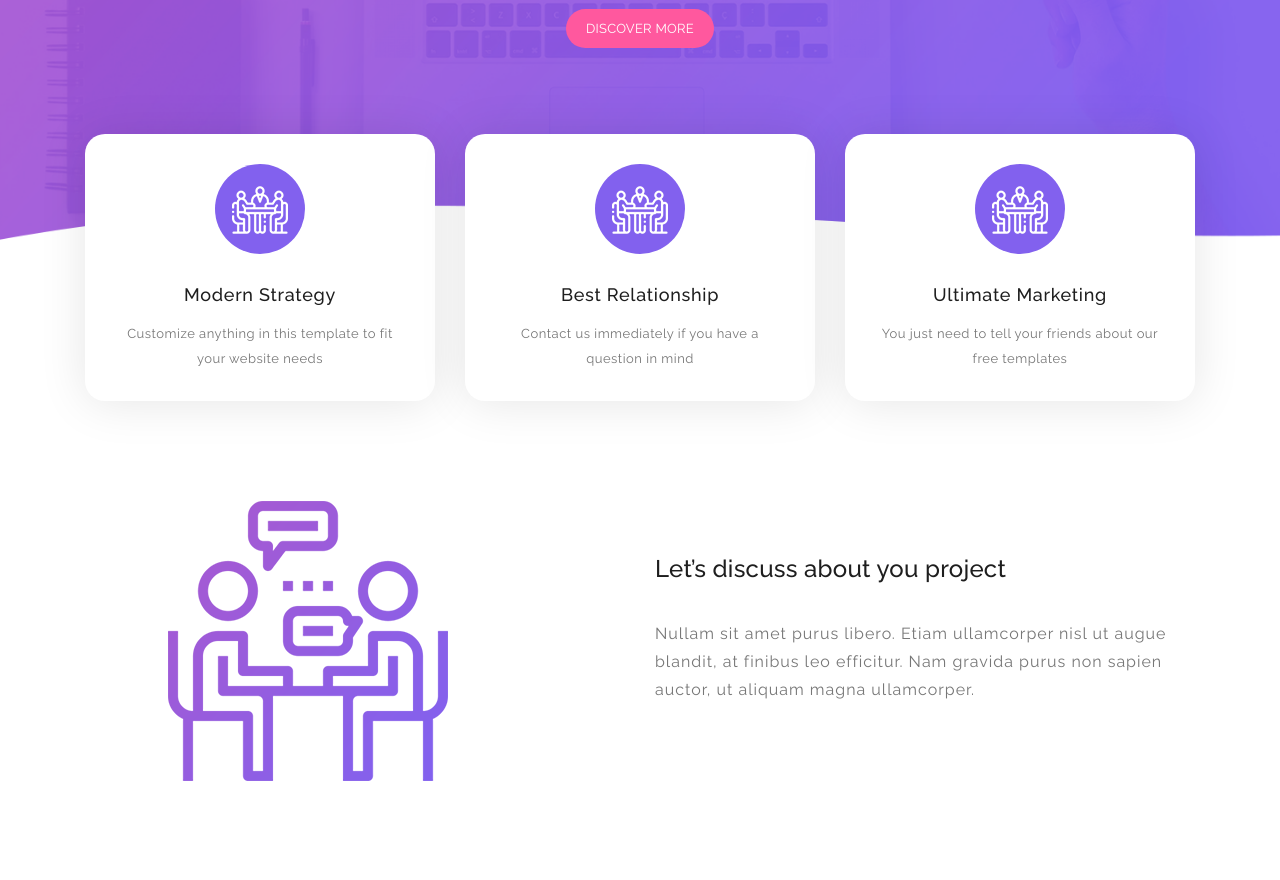
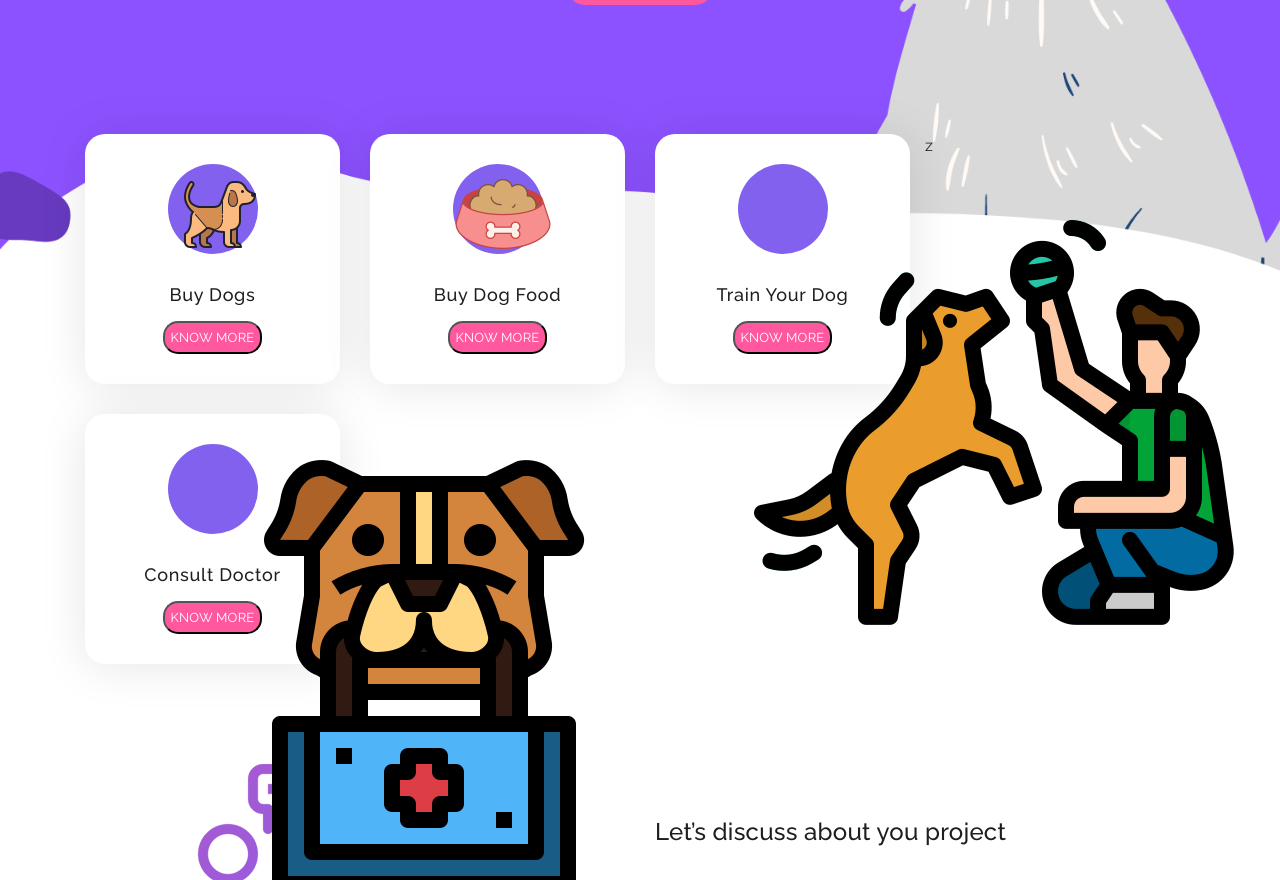
Before and after one commit to xrude/Dog-Kennel, a plain HTML site: page index.html in a window 1280 px wide. Shown: the part 476-1356 px from the top of the page. Drawn offline with Linux system fonts and the light colour scheme.

Commit message:
Iniital Pages  DOne

```diff
--- a/assets/css/templatemo-softy-pinko.css
+++ b/assets/css/templatemo-softy-pinko.css
@@ -644,7 +644,7 @@ welcome
   display: flex;
   align-items: center;
   justify-content: center;
-  background-image: url(../images/banner-bg.png);
+  background-image: url(../images/home-banner.png);
   background-repeat: no-repeat;
   background-position: center center;
   background-size: cover;
@@ -742,6 +742,21 @@ welcome
     line-height: 22px;
     margin-bottom: 40px;
   }
+}
+/* Button Know more Class */
+.button-know-more{
+  font-size: 13px;
+    border-radius: 15px;
+    padding: 5px;
+    /* padding: 12px 20px; */
+    background-color: #ff589e;
+    text-transform: uppercase;
+    color: #fff;
+    letter-spacing: 0.25px;
+    -webkit-transition: all 0.3s ease 0s;
+    -moz-transition: all 0.3s ease 0s;
+    -o-transition: all 0.3s ease 0s;
+    transition: all 0.3s ease 0s;
 }
 
 
@@ -766,6 +781,10 @@ features
   transition: all 0.3s ease 0s;
   position: relative;
   margin-bottom: 30px;
+}
+.add-zoom :hover{
+  transform: scale(1.1);
+
 }
 
 .features-small-item:hover .icon {
--- a/index.html
+++ b/index.html
@@ -45,7 +45,7 @@ https://templatemo.com/tm-535-softy-pinko
                     <nav class="main-nav">
                         <!-- ***** Logo Start ***** -->
                         <a href="#" class="logo">
-                            <img src="assets/images/logo.png" alt="Softy Pinko"/>
+                            <img src="assets/images/logo.png" alt="Softy Pinko" />
                         </a>
                         <!-- ***** Logo End ***** -->
                         <!-- ***** Menu Start ***** -->
@@ -77,9 +77,9 @@ https://templatemo.com/tm-535-softy-pinko
             <div class="container">
                 <div class="row">
                     <div class="offset-xl-3 col-xl-6 offset-lg-2 col-lg-8 col-md-12 col-sm-12">
-                        <h1>We provide the best <strong>strategy</strong><br>to grow up your <strong>business</strong></h1>
-                        <p>Softy Pinko is a professional Bootstrap 4.0 theme designed by Template Mo
-                        for your company at absolutely free of charge</p>
+                        <h1>We provide the best <strong>strategy</strong><br>to grow up your <strong>business</strong>
+                        </h1>
+
                         <a href="#features" class="main-button-slider">Discover More</a>
                     </div>
                 </div>
@@ -96,40 +96,52 @@ https://templatemo.com/tm-535-softy-pinko
                 <div class="col-lg-12">
                     <div class="row">
                         <!-- ***** Features Small Item Start ***** -->
-                        <div class="col-lg-4 col-md-6 col-sm-6 col-12" data-scroll-reveal="enter bottom move 50px over 0.6s after 0.2s">
+                        <div class="col-lg-3 col-md-6 col-sm-6 col-12 add-zoom"
+                            data-scroll-reveal="enter bottom move 50px over 0.6s after 0.2s">
                             <div class="features-small-item">
                                 <div class="icon">
-                                    <i><img src="assets/images/featured-item-01.png" alt=""></i>
+                                    <i><img src="assets/images/dog-buy.png" alt=""></i>
                                 </div>
-                                <h5 class="features-title">Modern Strategy</h5>
-                                <p>Customize anything in this template to fit your website needs</p>
+                                <h5 class="features-title">Buy Dogs</h5>
+                                <button class="button-know-more">Know More</button>
                             </div>
                         </div>
+
+                        <div class="col-lg-3 col-md-6 col-sm-6 col-12 add-zoom"
+                            data-scroll-reveal="enter bottom move 50px over 0.6s after 0.2s">
+                            <div class="features-small-item">
+                                <div class="icon">
+                                    <i><img src="assets/images/dog-food.png" alt=""></i>
+                                </div>
+                                <h5 class="features-title">Buy Dog Food</h5>
+                                <button class="button-know-more">Know More</button>
+                            </div>
+                        </div>
+                        <div class="col-lg-3 col-md-6 col-sm-6 col-12 add-zoom"
+                            data-scroll-reveal="enter bottom move 50px over 0.6s after 0.2s">
+                            <div class="features-small-item">
+                                <div class="icon">
+                                    <i><img src="assets/images/dog-trainer.png" alt=""></i>
+                                </div>
+                                <h5 class="features-title">Train Your Dog</h5>
+                                <button class="button-know-more">Know More</button>
+                            </div>
+                        </div>z
+
                         <!-- ***** Features Small Item End ***** -->
 
                         <!-- ***** Features Small Item Start ***** -->
-                        <div class="col-lg-4 col-md-6 col-sm-6 col-12" data-scroll-reveal="enter bottom move 50px over 0.6s after 0.4s">
+                        <div class="col-lg-3 col-md-6 col-sm-6 col-12 add-zoom"
+                            data-scroll-reveal="enter bottom move 50px over 0.6s after 0.2s">
                             <div class="features-small-item">
                                 <div class="icon">
-                                    <i><img src="assets/images/featured-item-01.png" alt=""></i>
+                                    <i><img src="assets/images/dog-docotor.png" alt=""></i>
                                 </div>
-                                <h5 class="features-title">Best Relationship</h5>
-                                <p>Contact us immediately if you have a question in mind</p>
+                                <h5 class="features-title">Consult Doctor</h5>
+                                <button class="button-know-more">Know More</button>
                             </div>
                         </div>
-                        <!-- ***** Features Small Item End ***** -->
 
-                        <!-- ***** Features Small Item Start ***** -->
-                        <div class="col-lg-4 col-md-6 col-sm-6 col-12" data-scroll-reveal="enter bottom move 50px over 0.6s after 0.6s">
-                            <div class="features-small-item">
-                                <div class="icon">
-                                    <i><img src="assets/images/featured-item-01.png" alt=""></i>
-                                </div>
-                                <h5 class="features-title">Ultimate Marketing</h5>
-                                <p>You just need to tell your friends about our free templates</p>
-                            </div>
-                        </div>
-                        <!-- ***** Features Small Item End ***** -->
                     </div>
                 </div>
             </div>
@@ -141,7 +153,8 @@ https://templatemo.com/tm-535-softy-pinko
     <section class="section padding-top-70 padding-bottom-0" id="features">
         <div class="container">
             <div class="row">
-                <div class="col-lg-5 col-md-12 col-sm-12 align-self-center" data-scroll-reveal="enter left move 30px over 0.6s after 0.4s">
+                <div class="col-lg-5 col-md-12 col-sm-12 align-self-center"
+                    data-scroll-reveal="enter left move 30px over 0.6s after 0.4s">
                     <img src="assets/images/left-image.png" class="rounded img-fluid d-block mx-auto" alt="App">
                 </div>
                 <div class="col-lg-1"></div>
@@ -150,7 +163,8 @@ https://templatemo.com/tm-535-softy-pinko
                         <h2 class="section-title">Let’s discuss about you project</h2>
                     </div>
                     <div class="left-text">
-                        <p>Nullam sit amet purus libero. Etiam ullamcorper nisl ut augue blandit, at finibus leo efficitur. Nam gravida purus non sapien auctor, ut aliquam magna ullamcorper.</p>
+                        <p>Nullam sit amet purus libero. Etiam ullamcorper nisl ut augue blandit, at finibus leo
+                            efficitur. Nam gravida purus non sapien auctor, ut aliquam magna ullamcorper.</p>
                     </div>
                 </div>
             </div>
@@ -172,11 +186,14 @@ https://templatemo.com/tm-535-softy-pinko
                         <h2 class="section-title">We can help you to grow your business</h2>
                     </div>
                     <div class="left-text">
-                        <p>Aenean pretium, ipsum et porttitor auctor, metus ipsum iaculis nisi, a bibendum lectus libero vitae urna. Sed id leo eu dolor luctus congue sed eget ipsum. Nunc nec luctus libero. Etiam quis dolor elit.</p>
+                        <p>Aenean pretium, ipsum et porttitor auctor, metus ipsum iaculis nisi, a bibendum lectus libero
+                            vitae urna. Sed id leo eu dolor luctus congue sed eget ipsum. Nunc nec luctus libero. Etiam
+                            quis dolor elit.</p>
                     </div>
                 </div>
                 <div class="col-lg-1"></div>
-                <div class="col-lg-5 col-md-12 col-sm-12 align-self-center mobile-bottom-fix-big" data-scroll-reveal="enter right move 30px over 0.6s after 0.4s">
+                <div class="col-lg-5 col-md-12 col-sm-12 align-self-center mobile-bottom-fix-big"
+                    data-scroll-reveal="enter right move 30px over 0.6s after 0.4s">
                     <img src="assets/images/right-image.png" class="rounded img-fluid d-block mx-auto" alt="App">
                 </div>
             </div>
@@ -192,7 +209,8 @@ https://templatemo.com/tm-535-softy-pinko
                     <div class="offset-lg-3 col-lg-6">
                         <div class="info">
                             <h1>Work Process</h1>
-                            <p>Aenean nec tempor metus. Maecenas ligula dolor, commodo in imperdiet interdum, vehicula ut ex. Donec ante diam.</p>
+                            <p>Aenean nec tempor metus. Maecenas ligula dolor, commodo in imperdiet interdum, vehicula
+                                ut ex. Donec ante diam.</p>
                         </div>
                     </div>
                 </div>
@@ -260,7 +278,8 @@ https://templatemo.com/tm-535-softy-pinko
                 </div>
                 <div class="offset-lg-3 col-lg-6">
                     <div class="center-text">
-                        <p>Donec tempus, sem non rutrum imperdiet, lectus orci fringilla nulla, at accumsan elit eros a turpis. Ut sagittis lectus libero.</p>
+                        <p>Donec tempus, sem non rutrum imperdiet, lectus orci fringilla nulla, at accumsan elit eros a
+                            turpis. Ut sagittis lectus libero.</p>
                     </div>
                 </div>
             </div>
@@ -272,7 +291,8 @@ https://templatemo.com/tm-535-softy-pinko
                     <div class="team-item">
                         <div class="team-content">
                             <i><img src="assets/images/testimonial-icon.png" alt=""></i>
-                            <p>Proin a neque nisi. Nam ipsum nisi, venenatis ut nulla quis, egestas scelerisque orci. Maecenas a finibus odio.</p>
+                            <p>Proin a neque nisi. Nam ipsum nisi, venenatis ut nulla quis, egestas scelerisque orci.
+                                Maecenas a finibus odio.</p>
                             <div class="user-image">
                                 <img src="http://placehold.it/60x60" alt="">
                             </div>
@@ -290,7 +310,8 @@ https://templatemo.com/tm-535-softy-pinko
                     <div class="team-item">
                         <div class="team-content">
                             <i><img src="assets/images/testimonial-icon.png" alt=""></i>
-                            <p>Integer molestie aliquam gravida. Nullam nec arcu finibus, imperdiet nulla vitae, placerat nibh. Cras maximus venenatis molestie.</p>
+                            <p>Integer molestie aliquam gravida. Nullam nec arcu finibus, imperdiet nulla vitae,
+                                placerat nibh. Cras maximus venenatis molestie.</p>
                             <div class="user-image">
                                 <img src="http://placehold.it/60x60" alt="">
                             </div>
@@ -308,7 +329,8 @@ https://templatemo.com/tm-535-softy-pinko
                     <div class="team-item">
                         <div class="team-content">
                             <i><img src="assets/images/testimonial-icon.png" alt=""></i>
-                            <p>Quisque diam odio, maximus ac consectetur eu, auctor non lorem. Cras quis est non ante ultrices molestie. Ut vehicula et diam at aliquam.</p>
+                            <p>Quisque diam odio, maximus ac consectetur eu, auctor non lorem. Cras quis est non ante
+                                ultrices molestie. Ut vehicula et diam at aliquam.</p>
                             <div class="user-image">
                                 <img src="http://placehold.it/60x60" alt="">
                             </div>
@@ -337,7 +359,8 @@ https://templatemo.com/tm-535-softy-pinko
                 </div>
                 <div class="offset-lg-3 col-lg-6">
                     <div class="center-text">
-                        <p>Donec vulputate urna sed rutrum venenatis. Cras consequat magna quis arcu elementum, quis congue risus volutpat.</p>
+                        <p>Donec vulputate urna sed rutrum venenatis. Cras consequat magna quis arcu elementum, quis
+                            congue risus volutpat.</p>
                     </div>
                 </div>
             </div>
@@ -345,7 +368,8 @@ https://templatemo.com/tm-535-softy-pinko
 
             <div class="row">
                 <!-- ***** Pricing Item Start ***** -->
-                <div class="col-lg-4 col-md-6 col-sm-12" data-scroll-reveal="enter bottom move 50px over 0.6s after 0.2s">
+                <div class="col-lg-4 col-md-6 col-sm-12"
+                    data-scroll-reveal="enter bottom move 50px over 0.6s after 0.2s">
                     <div class="pricing-item">
                         <div class="pricing-header">
                             <h3 class="pricing-title">Starter</h3>
@@ -373,7 +397,8 @@ https://templatemo.com/tm-535-softy-pinko
                 <!-- ***** Pricing Item End ***** -->
 
                 <!-- ***** Pricing Item Start ***** -->
-                <div class="col-lg-4 col-md-6 col-sm-12" data-scroll-reveal="enter bottom move 50px over 0.6s after 0.4s">
+                <div class="col-lg-4 col-md-6 col-sm-12"
+                    data-scroll-reveal="enter bottom move 50px over 0.6s after 0.4s">
                     <div class="pricing-item active">
                         <div class="pricing-header">
                             <h3 class="pricing-title">Premium</h3>
@@ -401,7 +426,8 @@ https://templatemo.com/tm-535-softy-pinko
                 <!-- ***** Pricing Item End ***** -->
 
                 <!-- ***** Pricing Item Start ***** -->
-                <div class="col-lg-4 col-md-6 col-sm-12" data-scroll-reveal="enter bottom move 50px over 0.6s after 0.6s">
+                <div class="col-lg-4 col-md-6 col-sm-12"
+                    data-scroll-reveal="enter bottom move 50px over 0.6s after 0.6s">
                     <div class="pricing-item">
                         <div class="pricing-header">
                             <h3 class="pricing-title">Advanced</h3>
@@ -479,7 +505,8 @@ https://templatemo.com/tm-535-softy-pinko
                 </div>
                 <div class="offset-lg-3 col-lg-6">
                     <div class="center-text">
-                        <p>Integer molestie aliquam gravida. Nullam nec arcu finibus, imperdiet nulla vitae, placerat nibh. Cras maximus venenatis molestie.</p>
+                        <p>Integer molestie aliquam gravida. Nullam nec arcu finibus, imperdiet nulla vitae, placerat
+                            nibh. Cras maximus venenatis molestie.</p>
                     </div>
                 </div>
             </div>
@@ -496,7 +523,8 @@ https://templatemo.com/tm-535-softy-pinko
                                 <a href="#">Vivamus ac vehicula dui</a>
                             </h3>
                             <div class="text">
-                               Cras aliquet ligula dui, vitae fermentum velit tincidunt id. Praesent eu finibus nunc. Nulla in sagittis eros. Aliquam egestas augue.
+                                Cras aliquet ligula dui, vitae fermentum velit tincidunt id. Praesent eu finibus nunc.
+                                Nulla in sagittis eros. Aliquam egestas augue.
                             </div>
                             <a href="#" class="main-button">Read More</a>
                         </div>
@@ -512,7 +540,8 @@ https://templatemo.com/tm-535-softy-pinko
                                 <a href="#">Phasellus convallis augue</a>
                             </h3>
                             <div class="text">
-                                Aliquam commodo ornare nisl, et scelerisque nisl dignissim ac. Vestibulum finibus urna ut velit venenatis, vel ultrices sapien mattis.
+                                Aliquam commodo ornare nisl, et scelerisque nisl dignissim ac. Vestibulum finibus urna
+                                ut velit venenatis, vel ultrices sapien mattis.
                             </div>
                             <a href="#" class="main-button">Read More</a>
                         </div>
@@ -528,7 +557,8 @@ https://templatemo.com/tm-535-softy-pinko
                                 <a href="#">Nam gravida purus non</a>
                             </h3>
                             <div class="text">
-                                Maecenas eu erat vitae dui convallis consequat vel gravida nulla. Vestibulum finibus euismod odio, ut tempus enim varius eu.
+                                Maecenas eu erat vitae dui convallis consequat vel gravida nulla. Vestibulum finibus
+                                euismod odio, ut tempus enim varius eu.
                             </div>
                             <a href="#" class="main-button">Read More</a>
                         </div>
@@ -551,7 +581,8 @@ https://templatemo.com/tm-535-softy-pinko
                 </div>
                 <div class="offset-lg-3 col-lg-6">
                     <div class="center-text">
-                        <p>Maecenas pellentesque ante faucibus lectus vulputate sollicitudin. Cras feugiat hendrerit semper.</p>
+                        <p>Maecenas pellentesque ante faucibus lectus vulputate sollicitudin. Cras feugiat hendrerit
+                            semper.</p>
                     </div>
                 </div>
             </div>
@@ -563,8 +594,10 @@ https://templatemo.com/tm-535-softy-pinko
                     <h5 class="margin-bottom-30">Keep in touch</h5>
                     <div class="contact-text">
                         <p>110-220 Quisque diam odio, maximus ac consectetur eu, 10260
-                        <br>auctor non lorem</p>
-                        <p>You are NOT allowed to re-distribute Softy Pinko template on any template collection websites. Thank you.</p>
+                            <br>auctor non lorem
+                        </p>
+                        <p>You are NOT allowed to re-distribute Softy Pinko template on any template collection
+                            websites. Thank you.</p>
                     </div>
                 </div>
                 <!-- ***** Contact Text End ***** -->
@@ -576,17 +609,20 @@ https://templatemo.com/tm-535-softy-pinko
                             <div class="row">
                                 <div class="col-lg-6 col-md-12 col-sm-12">
                                     <fieldset>
-                                <input name="name" type="text" class="form-control" id="name" placeholder="Full Name" required="">
+                                        <input name="name" type="text" class="form-control" id="name"
+                                            placeholder="Full Name" required="">
                                     </fieldset>
                                 </div>
                                 <div class="col-lg-6 col-md-12 col-sm-12">
                                     <fieldset>
-                                <input name="email" type="email" class="form-control" id="email" placeholder="E-Mail Address" required="">
+                                        <input name="email" type="email" class="form-control" id="email"
+                                            placeholder="E-Mail Address" required="">
                                     </fieldset>
                                 </div>
                                 <div class="col-lg-12">
                                     <fieldset>
-                                <textarea name="message" rows="6" class="form-control" id="message" placeholder="Your Message" required=""></textarea>
+                                        <textarea name="message" rows="6" class="form-control" id="message"
+                                            placeholder="Your Message" required=""></textarea>
                                     </fieldset>
                                 </div>
                                 <div class="col-lg-12">
@@ -643,4 +679,5 @@ https://templatemo.com/tm-535-softy-pinko
     <script src="assets/js/custom.js"></script>
 
 </body>
+
 </html>
```
Also changed, not shown: assets/images/dog-buy.png (added), assets/images/dog-docotor.png (added), assets/images/dog-food.png (added), assets/images/dog-trainer.png (added). Lines whose indentation alone changed are shown as unchanged.
